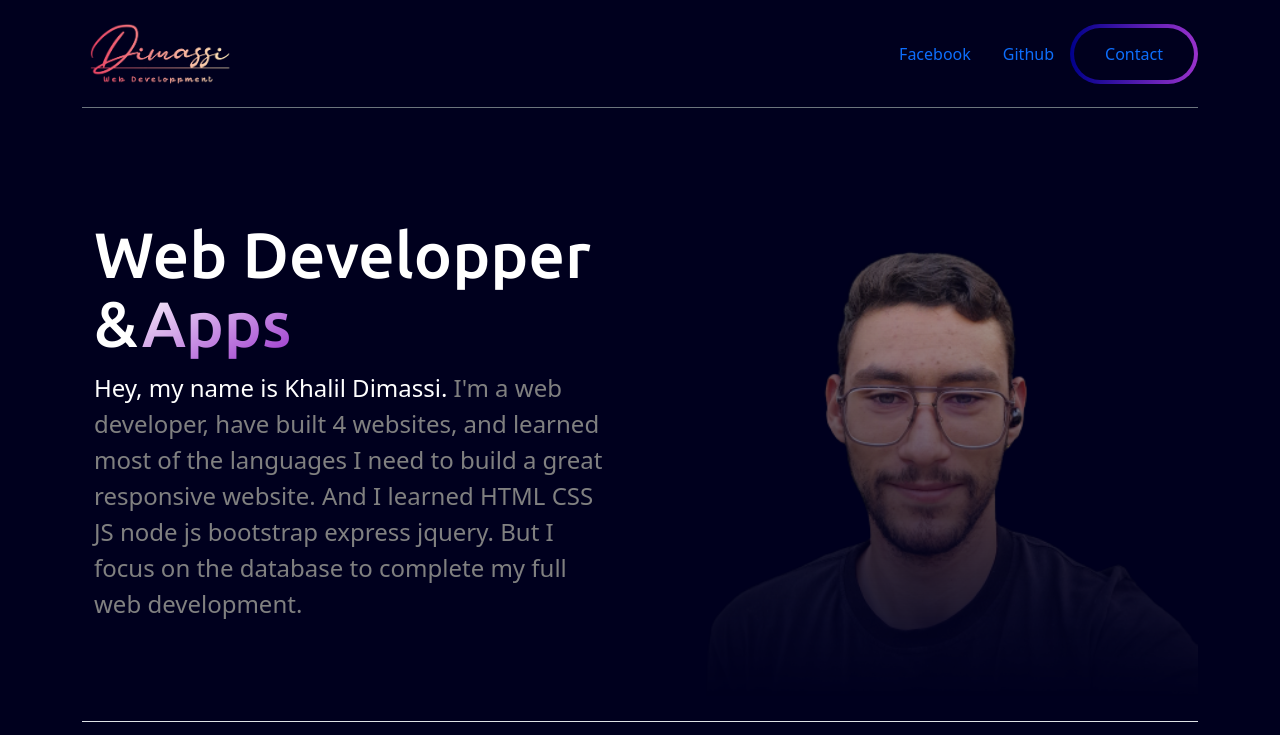
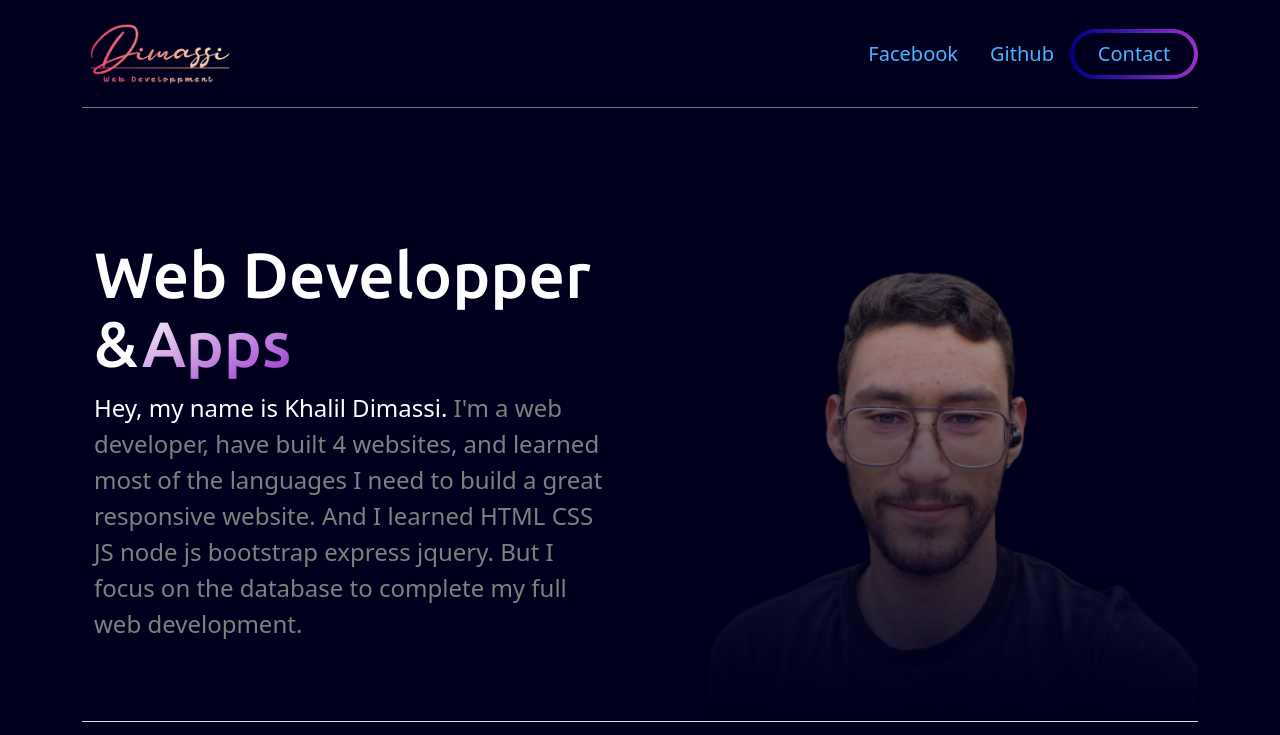
Before and after one commit to khalildim/test2, a plain HTML site: page index.html in a window 1280 px wide. Shown: the top 735 px of the page. Drawn offline with nearby package versions, Linux system fonts and the light colour scheme.

Commit message:
Update styles.css

```diff
--- a/styles.css
+++ b/styles.css
@@ -1,63 +1,116 @@
 body{
     background-color: rgb(0, 0, 30);
 }
+.nav-link {
+  color: #47B5FF;
+  font-size: 1.25rem;
+}
+.Brand {
+  width: 10rem;
+  scale: 1;
+  transition: 0.6s;
+
+}
+.Brand:hover{
+  scale: 1.1;
+}
+.btn {
+  width: 8rem;
+  background: linear-gradient(rgb(0, 0, 30), rgb(0, 0, 30)) padding-box,
+    linear-gradient(to right, darkblue, darkorchid) border-box;
+  border-radius: 50em;
+  border: 4px solid transparent;
+
+  /*position: relative;
+  top: -0.5rem;*/
+  scale: 1;
+  transition: 0.6s;
+}
+.btn:hover{
+  /*animation: btnTrans 0.4s linear 0s 1 normal forwards;*/
+  color: #0a58ca;
+  scale: 1.1;
+}
+.contact{
+  scale: 1;
+  transition: 0.6s;
+  padding: 0;
+  color: #47B5FF;
+}
+
+/*@keyframes btnTrans {
+  from{scale: 1;}
+  to{scale: 1.1;}
+}*/
 
 
 
 
-.begPara {
-  color: #ffff;
-}
-
 .ProfileImg {
+  position: relative;
    width: 45rem;
    /* NOTE: % */
    -webkit-mask-image: linear-gradient( rgb(0, 0, 30), transparent);
    mask-image: linear-gradient( rgb(0, 0, 30), transparent);
+   animation: opacityTrans 1.75s linear 0s 1 normal forwards;
    }
-
-p {
-    font-size: 1.5rem;
-    color: #808080;
-    /*width: 30rem;*/
-    /*position: absolute;*/
-    /*left: 8rem;
-    top: 22rem;*/
-    /*animation: fadeIn 1s linear 0s 1 normal forwards;*/
-    /* animation: godup 1s linear 0s 1 normal forwards; */
-  }
-  .Brand {
-    width: 10rem;
-  }
-  .btn {
-    width: 8rem;
-    background: linear-gradient(rgb(0, 0, 30), rgb(0, 0, 30)) padding-box,
-      linear-gradient(to right, darkblue, darkorchid) border-box;
-    border-radius: 50em;
-    border: 4px solid transparent;
-    color: #47B5FF;
-    /*position: relative;
-    top: -0.5rem;*/
-  }
-  .Title{
-    margin-bottom: -32px;
-  }
-  h1 {
+   @keyframes Imgtarns {
+    from{top: ;}
+   }
+   h1 {
     color: #ffff;
 
 
     font-size: 4rem;
     font-family: Ubuntu, sans-serif;
   }
+  .Title{
+    position: relative;
+    margin-bottom: -32px;
+    animation: opacityTrans 1.5s linear 0s 1 normal forwards;
+  }
+
   .app{
+    position: relative;
     display: inline-block;
     -webkit-background-clip: text;
     -webkit-text-fill-color: transparent;
     background-image: linear-gradient(to bottom right, #ffff, darkorchid);
+    animation: opacityTrans 1.5s linear 0s 1 normal forwards;
   }
   .and{
+    position: relative;
     display: inline-block;
+    animation: opacityTrans 1.5s linear 0s 1 normal forwards;
   }
+@keyframes opacityTrans {
+  from{top: 80px; opacity: 0%; visibility: hidden;}
+  50% {opacity: 0%;}
+  to {top: 20px; opacity: 100%; visibility: visible;}
+}
+
+p {
+    font-size: 1.5rem;
+    color: #808080;
+    /*width: 30rem;*/
+    position: relative;
+    /*left: 8rem;
+    top: 22rem;*/
+    /*animation: fadeIn 1.5s linear 0s 1 normal forwards;*/
+    /* animation: godup 1.5s linear 0s 1 normal forwards; */
+    animation: paraTrans 2s linear 0s 1 normal forwards;
+  }
+  .begPara {
+    color: #ffff;
+  }
+  @keyframes paraTrans {
+    from{top: 80px; opacity: 0%; visibility: hidden;}
+    50% {opacity: 0%;}
+    to {top: 20px; opacity: 100%; visibility: visible;}
+  }
+
+
+
 
   @media screen and (max-width: 773px) {
     h1{font-size: 2rem;}
@@ -68,12 +121,14 @@ p {
     h1{font-size: 3rem;}
 
   }
+  .icon{
+    scale: 1;
+    transition: 0.6s;
+  }
 
-
-
-
-
-
+  .icon:hover{
+    scale: 1.25;
+  }
 
 
 
```
